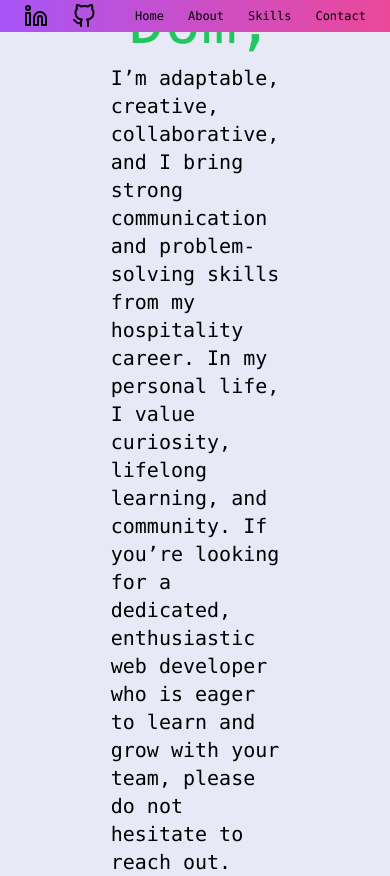
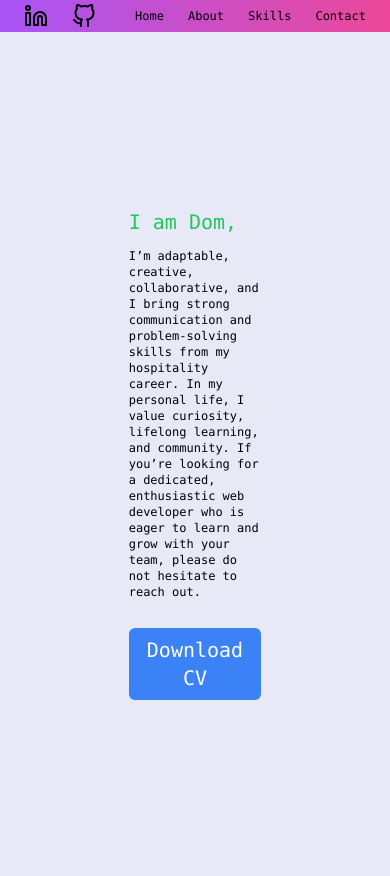
Before and after one commit to DominykasSueris/portfolio-website, a Next.js app: page /about in a window 390 px wide. Built offline with nearby package versions, Linux system fonts and the light colour scheme.

Commit message:
Navbar font-size adjustment

```diff
--- a/app/about/page.tsx
+++ b/app/about/page.tsx
@@ -6,10 +6,10 @@ const About = () => {
       <Navbar />
       <div className="bg-[#e8e9f7] text-xl overflow-hidden">
         <div className="h-dvh flex flex-col items-center justify-center mx-[33%]">
-          <h1 className="text-6xl text-green-500 flex justify-start w-full">
+          <h1 className="lg:text-6xl text-green-500 flex justify-start w-full">
             I am Dom,
           </h1>
-          <p className="text-xl py-3">
+          <p className="text-xs sm:text-lg lg:text-xl py-3">
             I’m adaptable, creative, collaborative, and I bring strong
             communication and problem-solving skills from my hospitality career.
             In my personal life, I value curiosity, lifelong learning, and
--- a/app/page.tsx
+++ b/app/page.tsx
@@ -5,7 +5,7 @@ const Home = () => {
   return (
     <>
       <Navbar />
-      <div className="flex flex-row">
+      <div className="flex flex-row h-dvh">
         <div className="flex-1">
           <Image
             src="/images/minion.webp"
@@ -23,7 +23,7 @@ const Home = () => {
             <h1 className="my-3 sm:text-lg lg:text-3xl xl:text-6xl font-bold">
               I AM WEB DEVELOPER
             </h1>
-            <p className="text-sm lg:text-xl xl:text-2xl mt-6">
+            <p className="text-xs sm:text-lg lg:text-xl xl:text-2xl mt-6">
               Self-taught React Developer: I have taken the initiative to learn
               React and its related technologies independently. Through my
               self-study, I have gained a strong understanding of React
```
